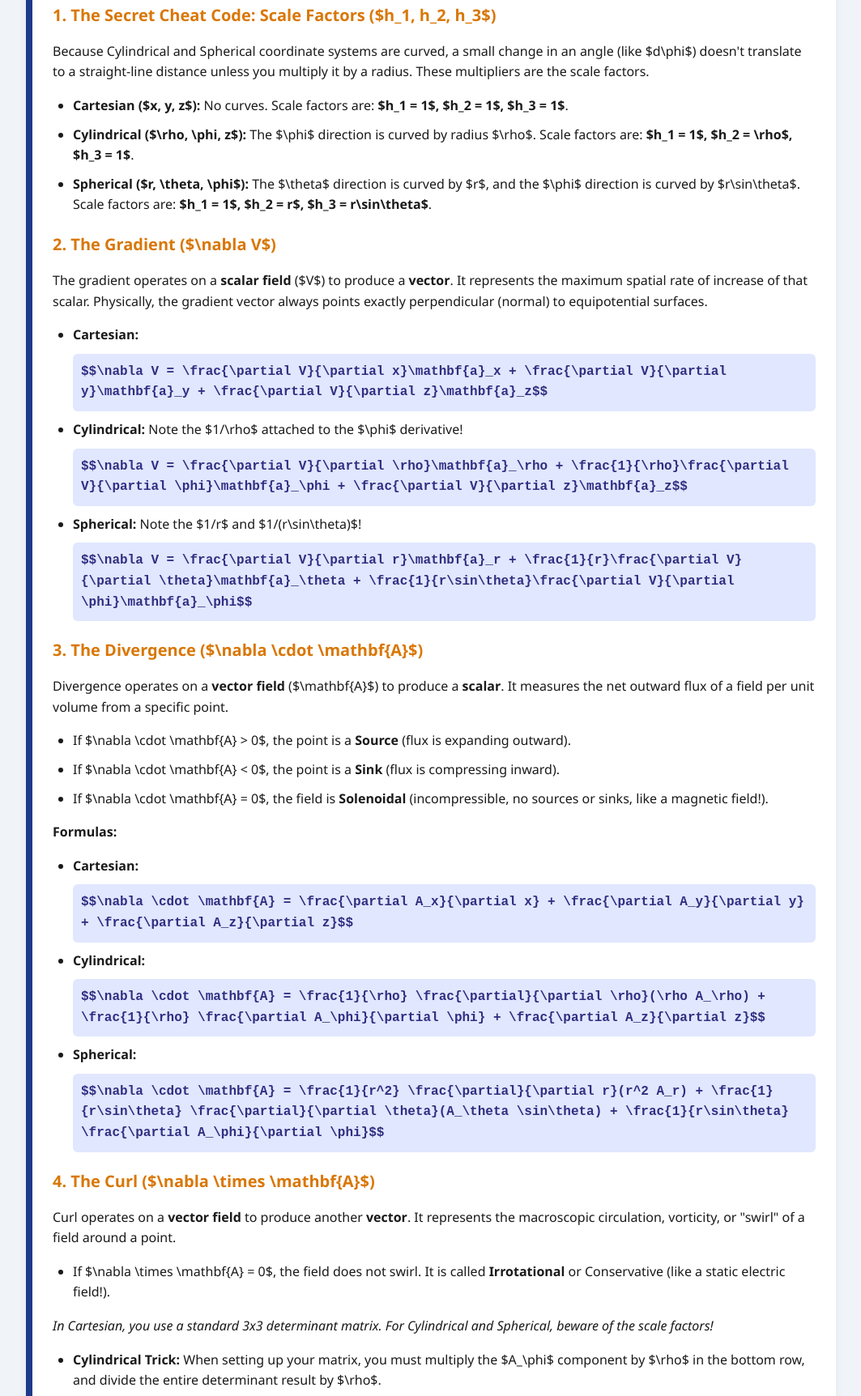
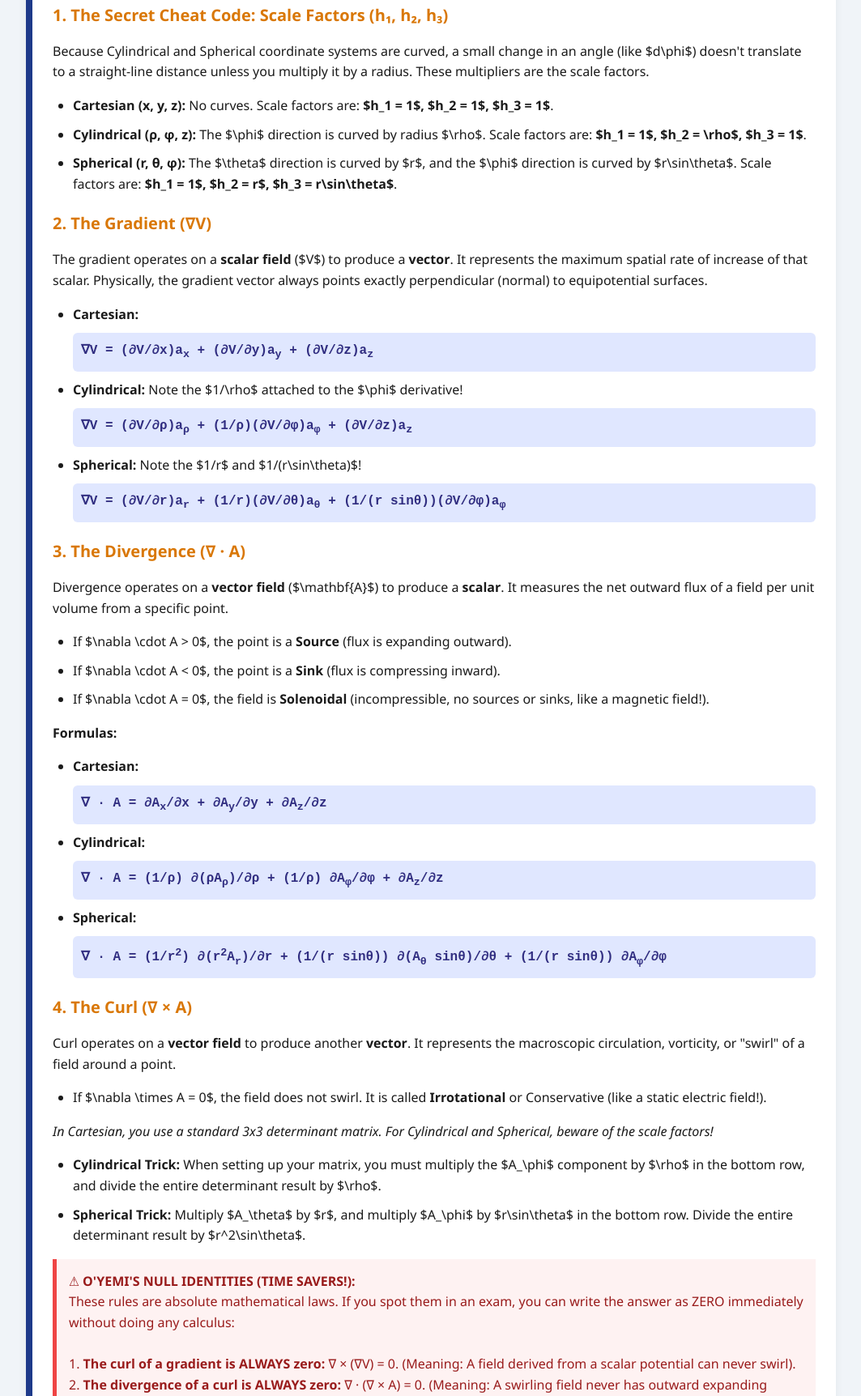
Before and after one commit to futafreshersguide/EEE303_ELECTROMAGNETIC_FIELD_THEORY, a plain HTML site: page vector_calculus.html in a window 1280 px wide. Shown: the part 557-2281 px from the top of the page at 81% size, without its empty margins (108-1171 px from the left). Drawn offline with Linux system fonts and the light colour scheme.

Commit message:
Update vector_calculus.html

```diff
--- a/vector_calculus.html
+++ b/vector_calculus.html
@@ -92,6 +92,7 @@
     </style>
 </head>
 <body>
+
     <div class="header-box">
         <h1>MODULE 2: VECTOR CALCULUS</h1>
         <p>The Del Operator, Gradient, Divergence, Curl & The Great Theorems</p>
@@ -104,67 +105,43 @@
         <h2>Exploratory Notes & Essential Formulas</h2>
         <p>Vector calculus is the heartbeat of electromagnetic theory. It explains how electric and magnetic fields change over space. The secret to mastering EEE 303 is understanding the <strong>scale factors</strong> ($h_1, h_2, h_3$). If you know the scale factors, you never have to memorize the complex formulas for Divergence and Curl in Cylindrical and Spherical coordinates!</p>
 
-        <div class="concept-title">1. The Secret Cheat Code: Scale Factors ($h_1, h_2, h_3$)</div>
+        <div class="concept-title">1. The Secret Cheat Code: Scale Factors (h₁, h₂, h₃)</div>
         <p>Because Cylindrical and Spherical coordinate systems are curved, a small change in an angle (like $d\phi$) doesn't translate to a straight-line distance unless you multiply it by a radius. These multipliers are the scale factors.</p>
         <ul>
-            <li><strong>Cartesian ($x, y, z$):</strong> No curves. Scale factors are: <strong>$h_1 = 1$, $h_2 = 1$, $h_3 = 1$</strong>.</li>
-            <li><strong>Cylindrical ($\rho, \phi, z$):</strong> The $\phi$ direction is curved by radius $\rho$. Scale factors are: <strong>$h_1 = 1$, $h_2 = \rho$, $h_3 = 1$</strong>.</li>
-            <li><strong>Spherical ($r, \theta, \phi$):</strong> The $\theta$ direction is curved by $r$, and the $\phi$ direction is curved by $r\sin\theta$. Scale factors are: <strong>$h_1 = 1$, $h_2 = r$, $h_3 = r\sin\theta$</strong>.</li>
+            <li><strong>Cartesian (x, y, z):</strong> No curves. Scale factors are: <strong>$h_1 = 1$, $h_2 = 1$, $h_3 = 1$</strong>.</li>
+            <li><strong>Cylindrical (&rho;, &phi;, z):</strong> The $\phi$ direction is curved by radius $\rho$. Scale factors are: <strong>$h_1 = 1$, $h_2 = \rho$, $h_3 = 1$</strong>.</li>
+            <li><strong>Spherical (r, &theta;, &phi;):</strong> The $\theta$ direction is curved by $r$, and the $\phi$ direction is curved by $r\sin\theta$. Scale factors are: <strong>$h_1 = 1$, $h_2 = r$, $h_3 = r\sin\theta$</strong>.</li>
         </ul>
 
-        <div class="concept-title">2. The Gradient ($\nabla V$)</div>
+        <div class="concept-title">2. The Gradient (&nabla;V)</div>
         <p>The gradient operates on a <strong>scalar field</strong> ($V$) to produce a <strong>vector</strong>. It represents the maximum spatial rate of increase of that scalar. Physically, the gradient vector always points exactly perpendicular (normal) to equipotential surfaces.</p>
 
         <ul>
-            <li><strong>Cartesian:</strong>
-                <div class="math-block">
-                $$\nabla V = \frac{\partial V}{\partial x}\mathbf{a}_x + \frac{\partial V}{\partial y}\mathbf{a}_y + \frac{\partial V}{\partial z}\mathbf{a}_z$$
-                </div>
-            </li>
-            <li><strong>Cylindrical:</strong> Note the $1/\rho$ attached to the $\phi$ derivative! <br>
-                <div class="math-block">
-                $$\nabla V = \frac{\partial V}{\partial \rho}\mathbf{a}_\rho + \frac{1}{\rho}\frac{\partial V}{\partial \phi}\mathbf{a}_\phi + \frac{\partial V}{\partial z}\mathbf{a}_z$$
-                </div>
-            </li>
-            <li><strong>Spherical:</strong> Note the $1/r$ and $1/(r\sin\theta)$! <br>
-                <div class="math-block">
-                $$\nabla V = \frac{\partial V}{\partial r}\mathbf{a}_r + \frac{1}{r}\frac{\partial V}{\partial \theta}\mathbf{a}_\theta + \frac{1}{r\sin\theta}\frac{\partial V}{\partial \phi}\mathbf{a}_\phi$$
-                </div>
-            </li>
+            <li><strong>Cartesian:</strong> <span class="math-block">&nabla;V = (&part;V/&part;x)a<sub>x</sub> + (&part;V/&part;y)a<sub>y</sub> + (&part;V/&part;z)a<sub>z</sub></span></li>
+            <li><strong>Cylindrical:</strong> Note the $1/\rho$ attached to the $\phi$ derivative! <br><span class="math-block">&nabla;V = (&part;V/&part;&rho;)a<sub>&rho;</sub> + (1/&rho;)(&part;V/&part;&phi;)a<sub>&phi;</sub> + (&part;V/&part;z)a<sub>z</sub></span></li>
+            <li><strong>Spherical:</strong> Note the $1/r$ and $1/(r\sin\theta)$! <br><span class="math-block">&nabla;V = (&part;V/&part;r)a<sub>r</sub> + (1/r)(&part;V/&part;&theta;)a<sub>&theta;</sub> + (1/(r sin&theta;))(&part;V/&part;&phi;)a<sub>&phi;</sub></span></li>
         </ul>
 
-        <div class="concept-title">3. The Divergence ($\nabla \cdot \mathbf{A}$)</div>
+        <div class="concept-title">3. The Divergence (&nabla; &middot; A)</div>
         <p>Divergence operates on a <strong>vector field</strong> ($\mathbf{A}$) to produce a <strong>scalar</strong>. It measures the net outward flux of a field per unit volume from a specific point. </p>
 
         <ul>
-            <li>If $\nabla \cdot \mathbf{A} > 0$, the point is a <strong>Source</strong> (flux is expanding outward).</li>
-            <li>If $\nabla \cdot \mathbf{A} < 0$, the point is a <strong>Sink</strong> (flux is compressing inward).</li>
-            <li>If $\nabla \cdot \mathbf{A} = 0$, the field is <strong>Solenoidal</strong> (incompressible, no sources or sinks, like a magnetic field!).</li>
+            <li>If $\nabla \cdot A > 0$, the point is a <strong>Source</strong> (flux is expanding outward).</li>
+            <li>If $\nabla \cdot A < 0$, the point is a <strong>Sink</strong> (flux is compressing inward).</li>
+            <li>If $\nabla \cdot A = 0$, the field is <strong>Solenoidal</strong> (incompressible, no sources or sinks, like a magnetic field!).</li>
         </ul>
         <p><strong>Formulas:</strong></p>
         <ul>
-            <li><strong>Cartesian:</strong>
-                <div class="math-block">
-                $$\nabla \cdot \mathbf{A} = \frac{\partial A_x}{\partial x} + \frac{\partial A_y}{\partial y} + \frac{\partial A_z}{\partial z}$$
-                </div>
-            </li>
-            <li><strong>Cylindrical:</strong>
-                <div class="math-block">
-                $$\nabla \cdot \mathbf{A} = \frac{1}{\rho} \frac{\partial}{\partial \rho}(\rho A_\rho) + \frac{1}{\rho} \frac{\partial A_\phi}{\partial \phi} + \frac{\partial A_z}{\partial z}$$
-                </div>
-            </li>
-            <li><strong>Spherical:</strong>
-                <div class="math-block">
-                $$\nabla \cdot \mathbf{A} = \frac{1}{r^2} \frac{\partial}{\partial r}(r^2 A_r) + \frac{1}{r\sin\theta} \frac{\partial}{\partial \theta}(A_\theta \sin\theta) + \frac{1}{r\sin\theta} \frac{\partial A_\phi}{\partial \phi}$$
-                </div>
-            </li>
+            <li><strong>Cartesian:</strong> <span class="math-block">&nabla; &middot; A = &part;A<sub>x</sub>/&part;x + &part;A<sub>y</sub>/&part;y + &part;A<sub>z</sub>/&part;z</span></li>
+            <li><strong>Cylindrical:</strong> <span class="math-block">&nabla; &middot; A = (1/&rho;) &part;(&rho;A<sub>&rho;</sub>)/&part;&rho; + (1/&rho;) &part;A<sub>&phi;</sub>/&part;&phi; + &part;A<sub>z</sub>/&part;z</span></li>
+            <li><strong>Spherical:</strong> <span class="math-block">&nabla; &middot; A = (1/r<sup>2</sup>) &part;(r<sup>2</sup>A<sub>r</sub>)/&part;r + (1/(r sin&theta;)) &part;(A<sub>&theta;</sub> sin&theta;)/&part;&theta; + (1/(r sin&theta;)) &part;A<sub>&phi;</sub>/&part;&phi;</span></li>
         </ul>
 
-        <div class="concept-title">4. The Curl ($\nabla \times \mathbf{A}$)</div>
+        <div class="concept-title">4. The Curl (&nabla; &times; A)</div>
         <p>Curl operates on a <strong>vector field</strong> to produce another <strong>vector</strong>. It represents the macroscopic circulation, vorticity, or "swirl" of a field around a point. </p>
 
         <ul>
-            <li>If $\nabla \times \mathbf{A} = 0$, the field does not swirl. It is called <strong>Irrotational</strong> or Conservative (like a static electric field!).</li>
+            <li>If $\nabla \times A = 0$, the field does not swirl. It is called <strong>Irrotational</strong> or Conservative (like a static electric field!).</li>
         </ul>
         <p><em>In Cartesian, you use a standard 3x3 determinant matrix. For Cylindrical and Spherical, beware of the scale factors!</em></p>
         <ul>
@@ -175,35 +152,23 @@
         <div class="trap-box">
             <strong>&#9888; O'YEMI'S NULL IDENTITIES (TIME SAVERS!):</strong><br>
             These rules are absolute mathematical laws. If you spot them in an exam, you can write the answer as ZERO immediately without doing any calculus:<br><br>
-            1. <strong>The curl of a gradient is ALWAYS zero:</strong> <br>
-            <div class="math-block">
-            $$\nabla \times (\nabla V) = \mathbf{0}$$
-            </div>
-            (Meaning: A field derived from a scalar potential can never swirl).<br><br>
-            2. <strong>The divergence of a curl is ALWAYS zero:</strong> <br>
-            <div class="math-block">
-            $$\nabla \cdot (\nabla \times \mathbf{A}) = 0$$
-            </div>
-            (Meaning: A swirling field never has outward expanding sources/sinks).
+            1. <strong>The curl of a gradient is ALWAYS zero:</strong> <span class="math">&nabla; &times; (&nabla;V) = 0</span>. (Meaning: A field derived from a scalar potential can never swirl).<br>
+            2. <strong>The divergence of a curl is ALWAYS zero:</strong> <span class="math">&nabla; &middot; (&nabla; &times; A) = 0</span>. (Meaning: A swirling field never has outward expanding sources/sinks).
         </div>
 
-        <div class="concept-title">5. The Laplacian ($\nabla^2 V$)</div>
-        <p>The Laplacian is simply the divergence of a gradient ($\nabla \cdot \nabla V$). It operates on a scalar to produce a scalar. It represents the second spatial derivative of a field. If $\nabla^2 V = 0$, the field satisfies <strong>Laplace's Equation</strong>.</p>
+        <div class="concept-title">5. The Laplacian (&nabla;&sup2;V)</div>
+        <p>The Laplacian is simply the divergence of a gradient ($\nabla \cdot \nabla V$). It operates on a scalar to produce a scalar. It represents the second spatial derivative of a field. If $\nabla^2V = 0$, the field satisfies <strong>Laplace's Equation</strong>.</p>
 
         <div class="concept-title">6. The Two Great Integration Theorems</div>
         <p>These theorems are heavily tested in theory questions. They act as mathematical "bridges" to make complex integrals easier to solve.</p>
         <ul>
             <li><strong>Gauss's Divergence Theorem:</strong> Acts as a bridge between a surface and a volume.<br>
                 <em>"The total outward flux of a vector field through a closed surface equals the volume integral of its divergence."</em><br>
-                <div class="math-block">
-                $$\oint_S \mathbf{A} \cdot d\mathbf{S} = \int_v (\nabla \cdot \mathbf{A}) dv$$
-                </div>
+                <span class="math-block">&oint;<sub>S</sub> A &middot; dS = &int;<sub>v</sub> (&nabla; &middot; A) dv</span>
             </li>
             <li><strong>Stokes' Theorem:</strong> Acts as a bridge between a line and a surface.<br>
                 <em>"The circulation of a vector field around a closed path equals the surface integral of its curl over the bounded area."</em><br>
-                <div class="math-block">
-                $$\oint_L \mathbf{A} \cdot d\mathbf{l} = \int_S (\nabla \times \mathbf{A}) \cdot d\mathbf{S}$$
-                </div>
+                <span class="math-block">&oint;<sub>L</sub> A &middot; dl = &int;<sub>S</sub> (&nabla; &times; A) &middot; dS</span>
             </li>
         </ul>
     </div>
```
